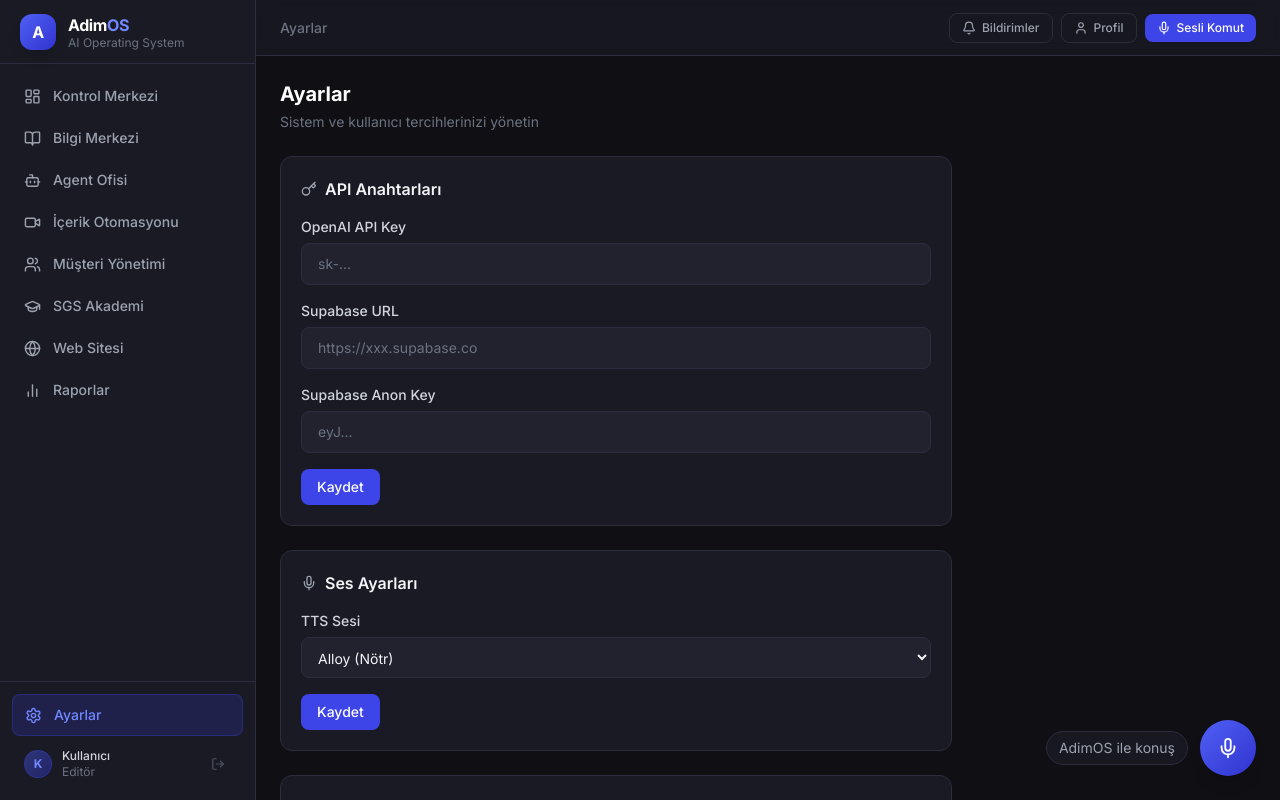
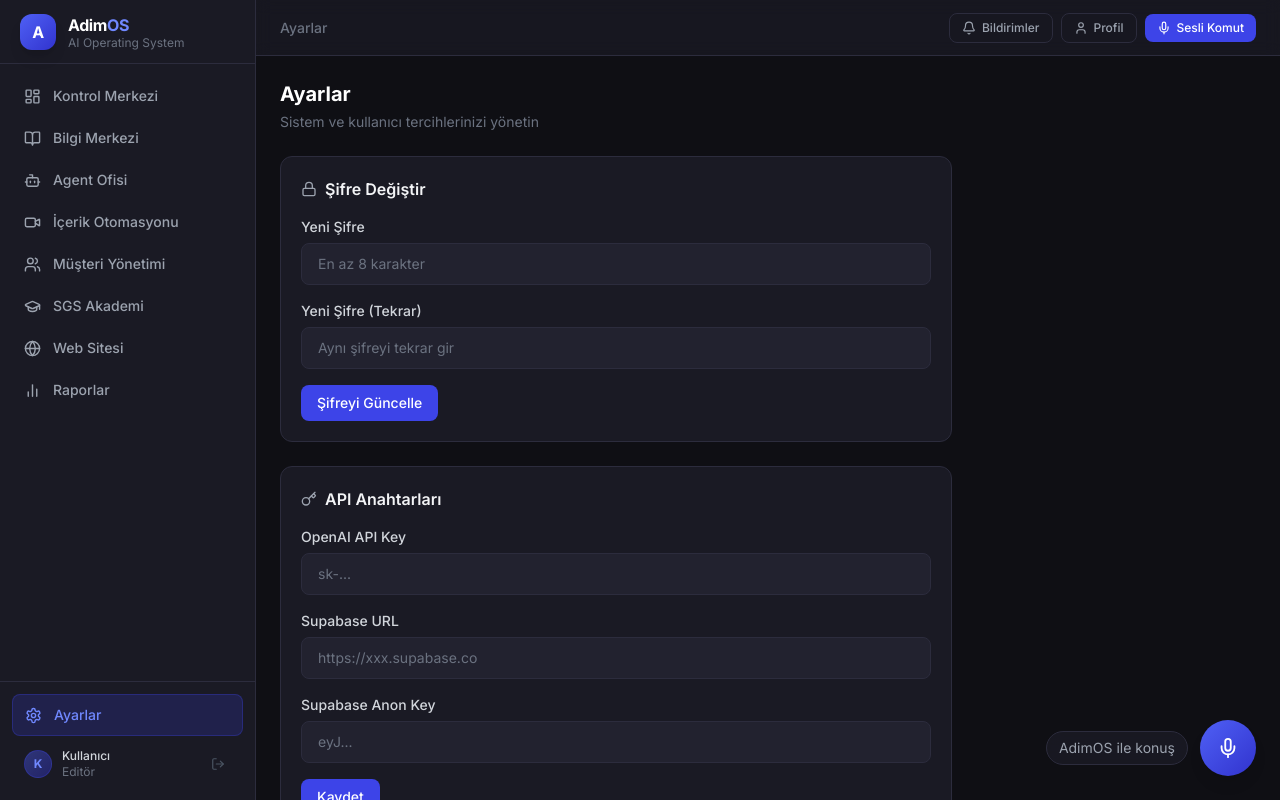
Before and after one commit to ygmr-gngz/AdimOS, a Next.js app in the folder frontend/web/: page /settings in a window 1280 px wide. Built offline with nearby package versions, Linux system fonts and the light colour scheme.

Commit message:
feat: şifre değiştir kartı — ayarlar sayfasına eklendi

```diff
--- a/frontend/web/src/app/settings/page.tsx
+++ b/frontend/web/src/app/settings/page.tsx
@@ -1,10 +1,91 @@
 'use client'
 
+import { useState } from 'react'
 import AppShell from '@/components/layout/AppShell'
 import Card, { CardHeader, CardTitle } from '@/components/ui/Card'
 import Input from '@/components/ui/Input'
 import Button from '@/components/ui/Button'
-import { Key, Mic, Globe, Bell } from 'lucide-react'
+import { Key, Mic, Globe, Bell, Lock, CheckCircle } from 'lucide-react'
+import apiClient from '@/lib/api-client'
+import toast from 'react-hot-toast'
+
+function ChangePasswordCard() {
+  const [form, setForm] = useState({ newPassword: '', confirm: '' })
+  const [loading, setLoading] = useState(false)
+  const [done, setDone] = useState(false)
+
+  const handleSubmit = async (e: React.FormEvent) => {
+    e.preventDefault()
+    if (form.newPassword.length < 8) {
+      toast.error('Şifre en az 8 karakter olmalı')
+      return
+    }
+    if (form.newPassword !== form.confirm) {
+      toast.error('Şifreler eşleşmiyor')
+      return
+    }
+    setLoading(true)
+    try {
+      await apiClient.post('/users/me/change-password', { new_password: form.newPassword })
+      setDone(true)
+      setForm({ newPassword: '', confirm: '' })
+      toast.success('Şifre güncellendi')
+    } catch {
+      toast.error('Şifre değiştirilemedi')
+    } finally {
+      setLoading(false)
+    }
+  }
+
+  return (
+    <Card variant="bordered">
+      <CardHeader>
+        <div className="flex items-center gap-2">
+          <Lock size={16} className="text-gray-400" />
+          <CardTitle>Şifre Değiştir</CardTitle>
+        </div>
+      </CardHeader>
+      {done ? (
+        <div className="flex items-center gap-3 p-4 bg-green-500/10 rounded-xl border border-green-500/20">
+          <CheckCircle size={18} className="text-green-400 shrink-0" />
+          <div>
+            <p className="text-sm font-medium text-green-300">Şifre güncellendi</p>
+            <p className="text-xs text-green-600 mt-0.5">Bir sonraki girişte yeni şifreni kullan.</p>
+          </div>
+          <button
+            onClick={() => setDone(false)}
+            className="ml-auto text-xs text-green-500 hover:text-green-300 transition-colors"
+          >
+            Tekrar değiştir
+          </button>
+        </div>
+      ) : (
+        <form onSubmit={handleSubmit} className="space-y-4">
+          <Input
+            label="Yeni Şifre"
+            type="password"
+            placeholder="En az 8 karakter"
+            value={form.newPassword}
+            onChange={(e) => setForm({ ...form, newPassword: e.target.value })}
+          />
+          <Input
+            label="Yeni Şifre (Tekrar)"
+            type="password"
+            placeholder="Aynı şifreyi tekrar gir"
+            value={form.confirm}
+            onChange={(e) => setForm({ ...form, confirm: e.target.value })}
+          />
+          {form.newPassword && form.confirm && form.newPassword !== form.confirm && (
+            <p className="text-xs text-red-400">Şifreler eşleşmiyor</p>
+          )}
+          <Button type="submit" isLoading={loading} disabled={loading}>
+            Şifreyi Güncelle
+          </Button>
+        </form>
+      )}
+    </Card>
+  )
+}
 
 export default function SettingsPage() {
   return (
@@ -14,6 +95,8 @@ export default function SettingsPage() {
           <h2 className="text-xl font-bold text-white mb-1">Ayarlar</h2>
           <p className="text-sm text-gray-500">Sistem ve kullanıcı tercihlerinizi yönetin</p>
         </div>
+
+        <ChangePasswordCard />
 
         <Card variant="bordered">
           <CardHeader>
```
